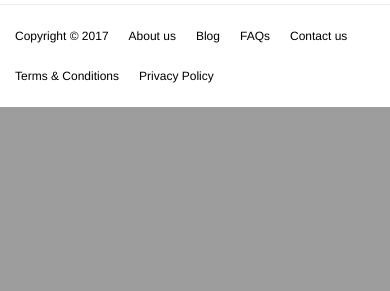
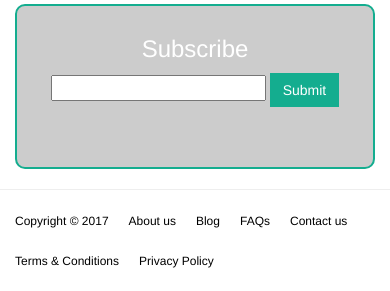
Before and after one commit to amit15110003/thehippogriff, a CodeIgniter app: a page that uses application/views/Client/footer.php in a window 390 px wide. Shown: the part 1846-2137 px from the top of the page. Before the commit the page ends 1953 px from the top, so only its background shows below. Run offline with CodeIgniter, Linux system fonts and the light colour scheme.

Commit message:
subscribe

```diff
--- a/application/views/Client/footer.php
+++ b/application/views/Client/footer.php
@@ -11,6 +11,7 @@
 
 				</div>
 				<div class="col-md-4 text-center">
+					<div class="">
 					<h3 class="theme-color text-center">Follow us</h3>
 						<div class="follow-icon text-center">
 					          <a href="" class="follow-icon-img"><img class="img-responsive  center-block" src="<?php echo base_url();?>/media/image/FB-01"></a>
@@ -27,6 +28,15 @@
 						<div class="follow-icon text-center" >
 					          <a href="" class="follow-icon-img"><img class="img-responsive  center-block" src="<?php echo base_url();?>/media/image/Youtube-01" ></a>
 					    </div>
+					</div>
+					<br>
+					<div class="subscribe">
+						<div class="text-center">
+							<h3 class="text-center">Subscribe</h3>
+							<input type="" name="" class=" col-md-8 theme-form">
+							<button class="btn theme-btn col-md-4">Submit</button>
+						</div>
+					</div>
 				</div>
 			</div>
 		</div>
--- a/media/css/style.css
+++ b/media/css/style.css
@@ -330,3 +330,11 @@
      border-style: solid;
     border-width: 1px 1px 1px 1px;
 }
+.subscribe
+{
+    padding: 10px 10px 60px 10px;
+    background-color: #ccc;
+    border-radius: 10px;
+    border: solid 2px #14ad8f;
+    color: #fff;
+}
```
